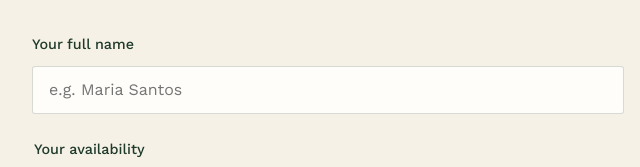
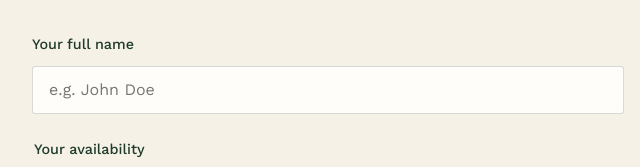
Before and after one commit to vareladelosreyes2027/charles-reyna-wedding-rsvp, a plain HTML site: page index.html in a window 1280 px wide. Shown: the part 704-871 px from the top of the page, 312-952 px from the left. Drawn offline with nearby package versions, Linux system fonts and the light colour scheme.

Commit message:
Change to example name

```diff
--- a/index.html
+++ b/index.html
@@ -57,7 +57,7 @@
       <form id="rsvp-form" novalidate>
         <div class="field">
           <label for="guest-name">Your full name</label>
-          <input type="text" id="guest-name" name="name" autocomplete="name" placeholder="e.g. Maria Santos" required>
+          <input type="text" id="guest-name" name="name" autocomplete="name" placeholder="e.g. John Doe" required>
         </div>
 
         <fieldset class="field">
```
